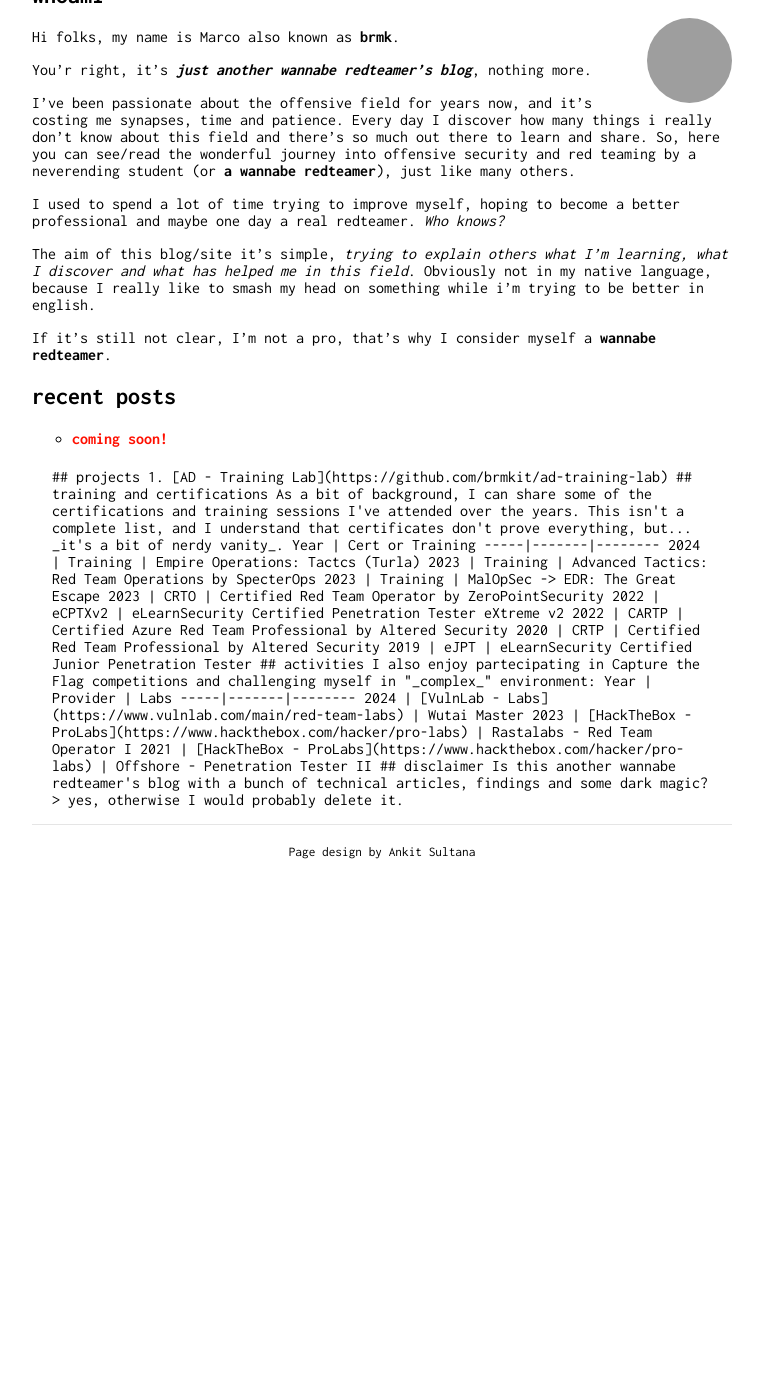
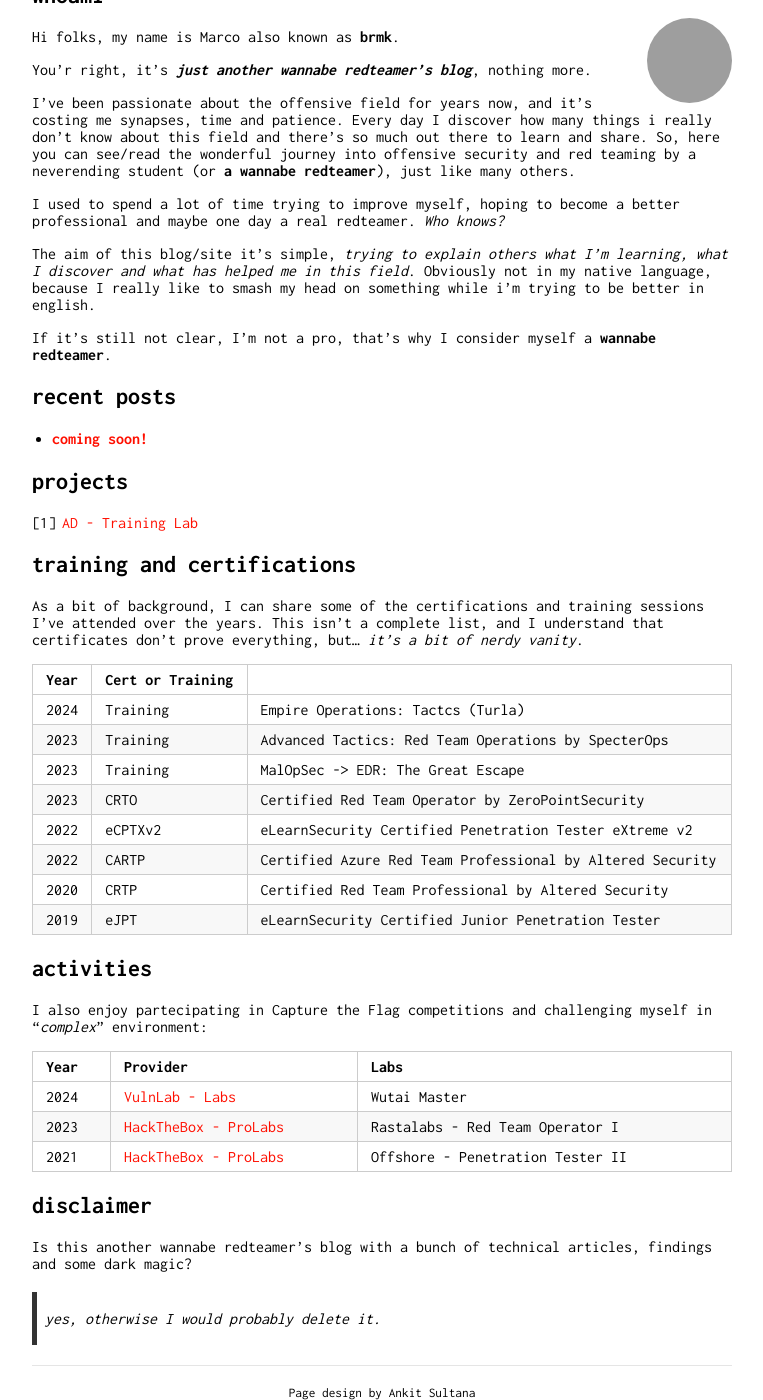
Before and after one commit to brmkit/brmkit.github.io, a Jekyll site: the page built from index.md, in a window 1280 px wide and 1400 px high, scrolled down 148 px. Shown: the whole window, without its empty margins (258-1021 px from the left). Built offline with Jekyll 4.4.1, drawn with Linux system fonts in a browser that asks for light colours; our own code applies the rules of GitHub Pages for plain Markdown files; before the commit the page ends 1007 px from its top, so only the background shows below that; grey boxes are pictures that could not be loaded.

Commit message:
broken build - test fix

```diff
--- a/index.md
+++ b/index.md
@@ -22,7 +22,6 @@ If it's still not clear, I'm not a pro, that's why I consider myself a **wannabe
 
 ## recent posts
 <ul class="recent-posts">
-<ul class="recent-posts">
     {% assign blog_posts = site.posts | where: 'blog_post', true %}
     {% if blog_posts.size == 0 %}
         <li class="no-posts">
@@ -32,6 +31,7 @@ If it's still not clear, I'm not a pro, that's why I consider myself a **wannabe
                 </a>
             </h4>
         </li>
+        </ul>
     {% else %}
         {% for post in blog_posts limit:3 %}
             <li class="posts-list">
@@ -44,10 +44,9 @@ If it's still not clear, I'm not a pro, that's why I consider myself a **wannabe
                     </a>
                 </h4>
             </li>
+            {% if forloop.last %}</ul>{% endif %}
         {% endfor %}
     {% endif %}
-</ul>
-
 
 ## projects
 
```
